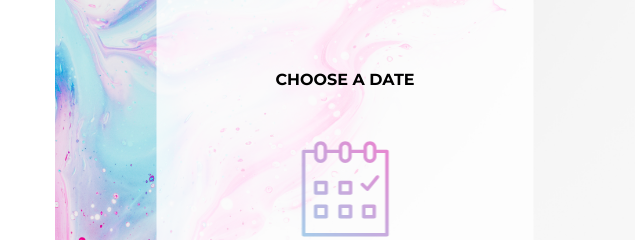
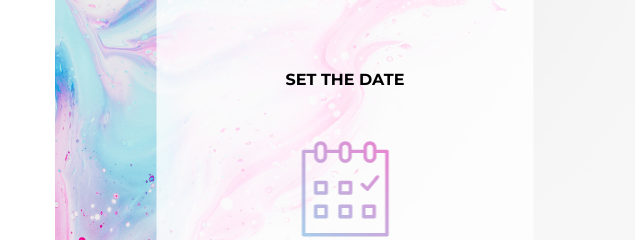
Before and after one commit to lucas-dec/calendar, a plain HTML site: page index.html in a window 1280 px wide. Shown: the part 221-461 px from the top of the page, 295-935 px from the left. Drawn offline with Linux system fonts and the light colour scheme.

```diff
--- a/index.html
+++ b/index.html
@@ -16,11 +16,11 @@
     <div class="wrapper-bg">
       <div class="container-calendar">
         <div class="initial-box">
-          <h4>choose a date</h4>
+          <h4>set the date</h4>
           <div class="set-date"></div>
         </div>
         <div class="setup-box">
-          <h4>setup date</h4>
+          <h4>set the date</h4>
           <div class="panel">
             <img
               src="./arrow-back.svg"
```
Also changed, not shown: 1 other file.
